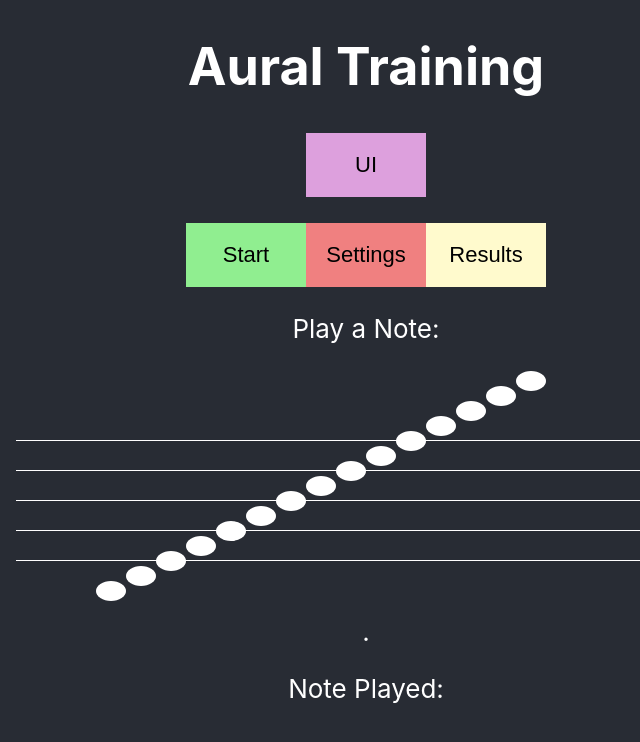
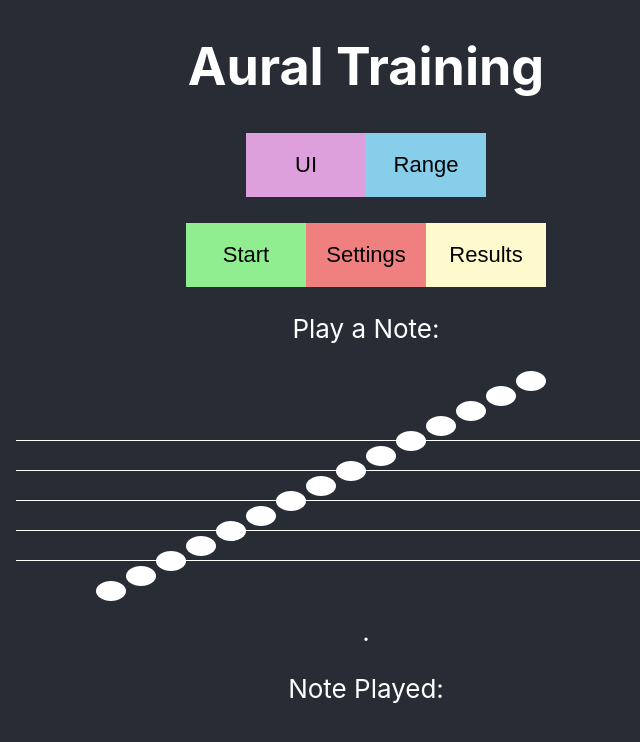
Before and after one commit to OU-HCI-18/aural-skills, a React (Create React App) app: page / in a window 1280 px wide. Shown: the top 742 px of the page, without its empty margins (274-914 px from the left). Built offline with nearby package versions, Linux system fonts and the light colour scheme.

Commit message:
big feature add. Added hovering, dynamic range, better mode support, lines, and re-factored how the ui is added to swap between them

```diff
--- a/src/App.css
+++ b/src/App.css
@@ -49,6 +49,10 @@
 
 .colorPurple {
   background-color: plum;
+}
+
+.colorBlue {
+  background-color: skyblue;
 }
 
 .piano {
@@ -145,7 +149,7 @@
   width: 30px;
   height: 20px;
 
-  background: #fff;
+  background: white;
   color: #000;
   border-radius : 50%;
   z-index: 3;
--- a/src/App.js
+++ b/src/App.js
@@ -56,6 +56,8 @@ class App extends React.Component {
 
     this.onStart = this.onStart.bind(this);
     this.swapUI = this.swapUI.bind(this);
+    this.swapRange = this.swapRange.bind(this);
+
   }
 
   onStart() {
@@ -65,25 +67,30 @@ class App extends React.Component {
   }
 
   swapUI() {
+    if (this.state.ui === "piano") {
+      this.setState({ui : "staff"})
+    }
+    else (
+      this.setState({ui : "piano"})
+    )
+  }
+  swapRange() {
     if (this.state.range === 1) {
       this.setState({range : 2});
     }
     else if (this.state.range === 2) {
       this.setState({range : 1});
     }
+    // console.log("range", this.setState.range);
     toneGen = new ToneGen(this.state)
   }
 
   render() {
     console.log("this.state.gap", this.state.gap);
     var ui;
+    // TODO: slap this bad boy into a wrapper UI function
     if (this.state.ui === "piano") {
-      if (this.state.range === 1) {
-        ui = PianoPhone;
-      }
-      else {
-        ui = Piano;
-      }
+      ui = Piano;
     }
     else if (this.state.ui === "staff") {
       ui = Staff;
@@ -118,6 +125,7 @@ class App extends React.Component {
           <Route path='/'>
             <PlayView
               swapUI={this.swapUI}
+              swapRange={this.swapRange}
               onStart={this.onStart}
               ui={ui}
               duration = {this.state.duration}
@@ -142,6 +150,8 @@ function PlayView (props) {
   return (
   <div>
     <button className="App-button colorPurple" onClick={(e) => props.swapUI()}>UI</button>
+    <button className="App-button colorBlue" onClick={(e) => props.swapRange()}>Range</button>
+
     <p>
       <Link to='/train'>
         <button className="App-button colorGreen" onClick={props.onStart}>Start</button>
@@ -157,6 +167,7 @@ function PlayView (props) {
       <p>Play a Note:</p>
       <props.ui
         mode = {props.mode}
+        range = {props.range}
         onNoteClick = {(note) => {
           console.log(note);
           // need to do it this way so that the AudioContext is created by the user
@@ -223,6 +234,7 @@ function TrainView (props) {
           </div>
           <props.ui
             mode = {props.mode}
+            range = {props.range}
             onNoteClick = {(note) => {
               if (!trainData.guessed) {
                 setGuess(note);
--- a/src/piano.js
+++ b/src/piano.js
@@ -22,6 +22,9 @@ function BlackNote(props) {
 }
 
 function Piano(props) {
+  if (props.range === 1) {
+    return (<PianoPhone props/>);
+  }
   return (
   <div className="piano">
     <WhiteNote name={'C4'} onNoteClick={props.onNoteClick} />
--- a/src/staff.js
+++ b/src/staff.js
@@ -21,6 +21,8 @@ function Note(props) {
 function Lines(props) {
     const canvas = useRef(null);
 
+    // this hook creates a warning about missing dependencies
+    // I'm intentionally not including them, so this warning is wrong
     useEffect(() => {
         var ctx = canvas.current.getContext('2d');
         ctx.fillStyle = "#FFF";
@@ -42,22 +44,32 @@ function Lines(props) {
         <canvas className="lines" ref={canvas} width={props.width} height={props.height} />
     )
 }
+const major = ['C4','D4','E4','F4','G4','A4','B4','C5','D5','E5','F5','G5','A5','B5','C6'];
+function Staff(props) {
+    // TODO: handle mode
 
-function Staff(props) {
-    const [scale, setScale] = useState(
-        // major scale
-        ['C4','D4','E4','F4','G4','A4','B4','C5','D5','E5','F5','G5','A5','B5','C6']
-    );
+    // right now, we'll just do the major scale
+    // immutable
+    const [scale, setScale] = useState(major);
+    // mutable
+    const [notes, setNotes] = useState(scale);
     const [note, setNote] = useState('.');
-    // TODO: handle mode
     // TODO: handle range
-    // right now, we'll just do the major scale
+    useEffect(() => {
+        if (props.range === 1) {
+            setNotes(scale.slice(0, Math.ceil(scale.length / 2)))
+        }
+        else {
+            setNotes(scale)
+        }
+    }, [scale, props.range])
+
 
     return (
     <div>
         <div className="staff" height={200}>
             <Lines width={700} height={200} gap={30} fill={1}/>
-            {scale.map((name, index) => (
+            {notes.map((name, index) => (
                 <Note
                     key={name}
                     name={name}
```
